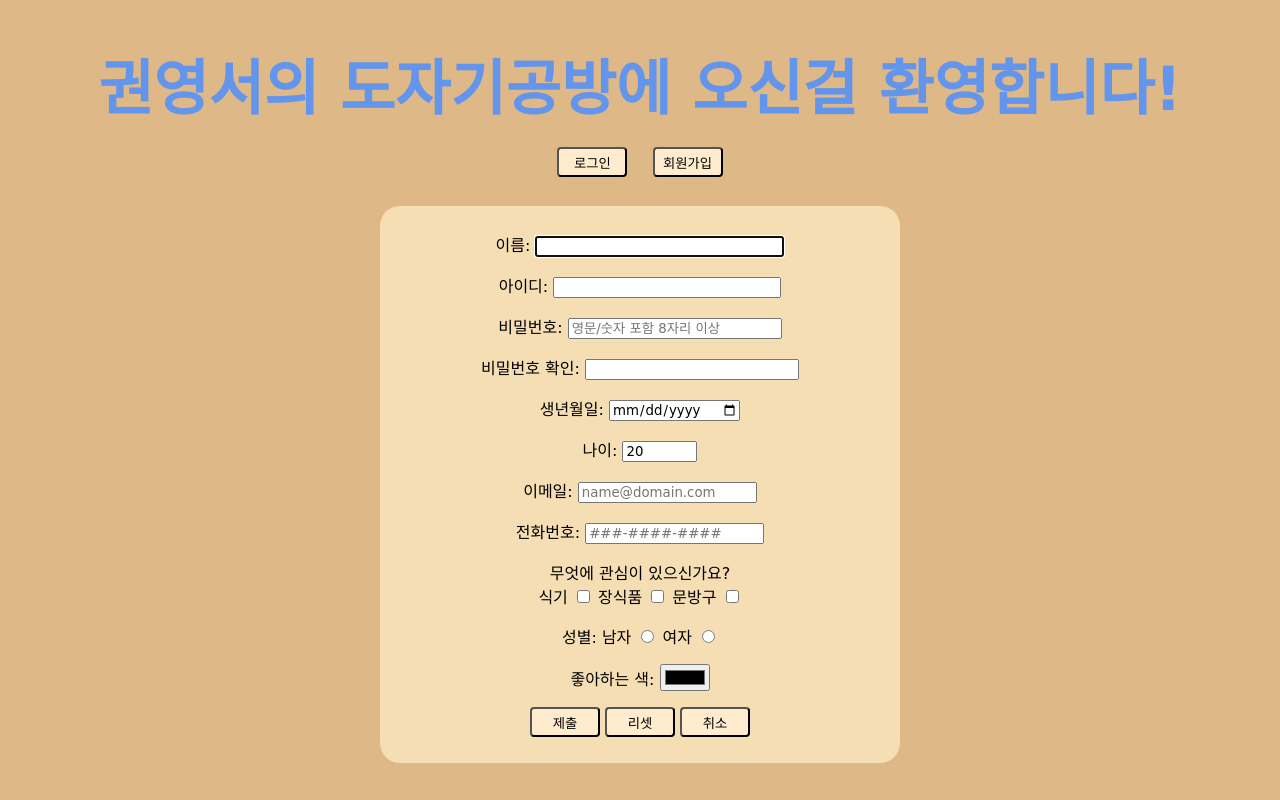
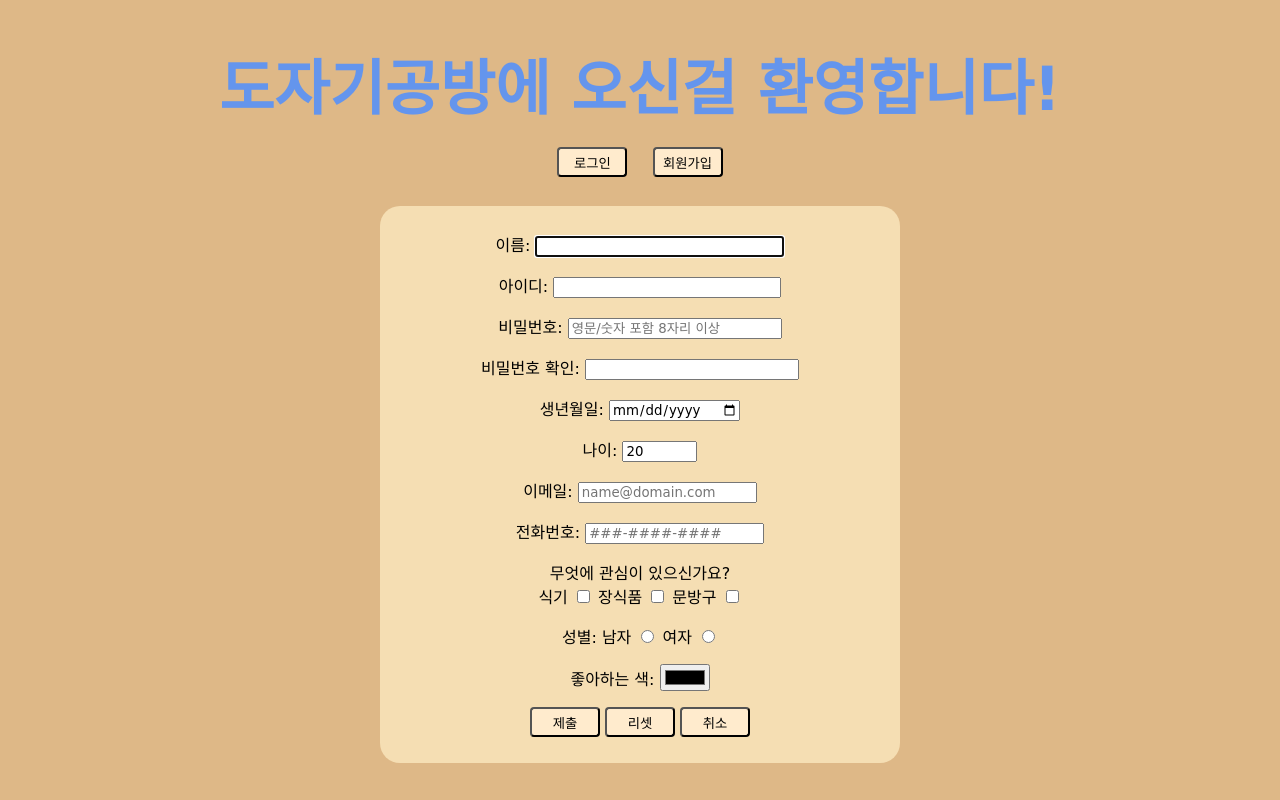
Before and after one commit to 2022148077/HomeworkRepository, a plain HTML site: page LAB2/signup.html in a window 1280 px wide. Drawn offline with Linux system fonts and the light colour scheme; a web font is replaced by a local one.

Commit message:
Update signup.html

```diff
--- a/LAB2/signup.html
+++ b/LAB2/signup.html
@@ -10,7 +10,7 @@
 
   </head>
   <body>
-    <h1 style="margin-bottom:10px;">권영서의 도자기공방에 오신걸 환영합니다!</h1>
+    <h1 style="margin-bottom:10px;">도자기공방에 오신걸 환영합니다!</h1>
     <button onclick="location.href='login.html'" style="margin:10px;">로그인</button > <button onclick="location.href='signup.html'" style="margin:10px;">회원가입</button > <br>
     <br>
     <div class="box">
```
